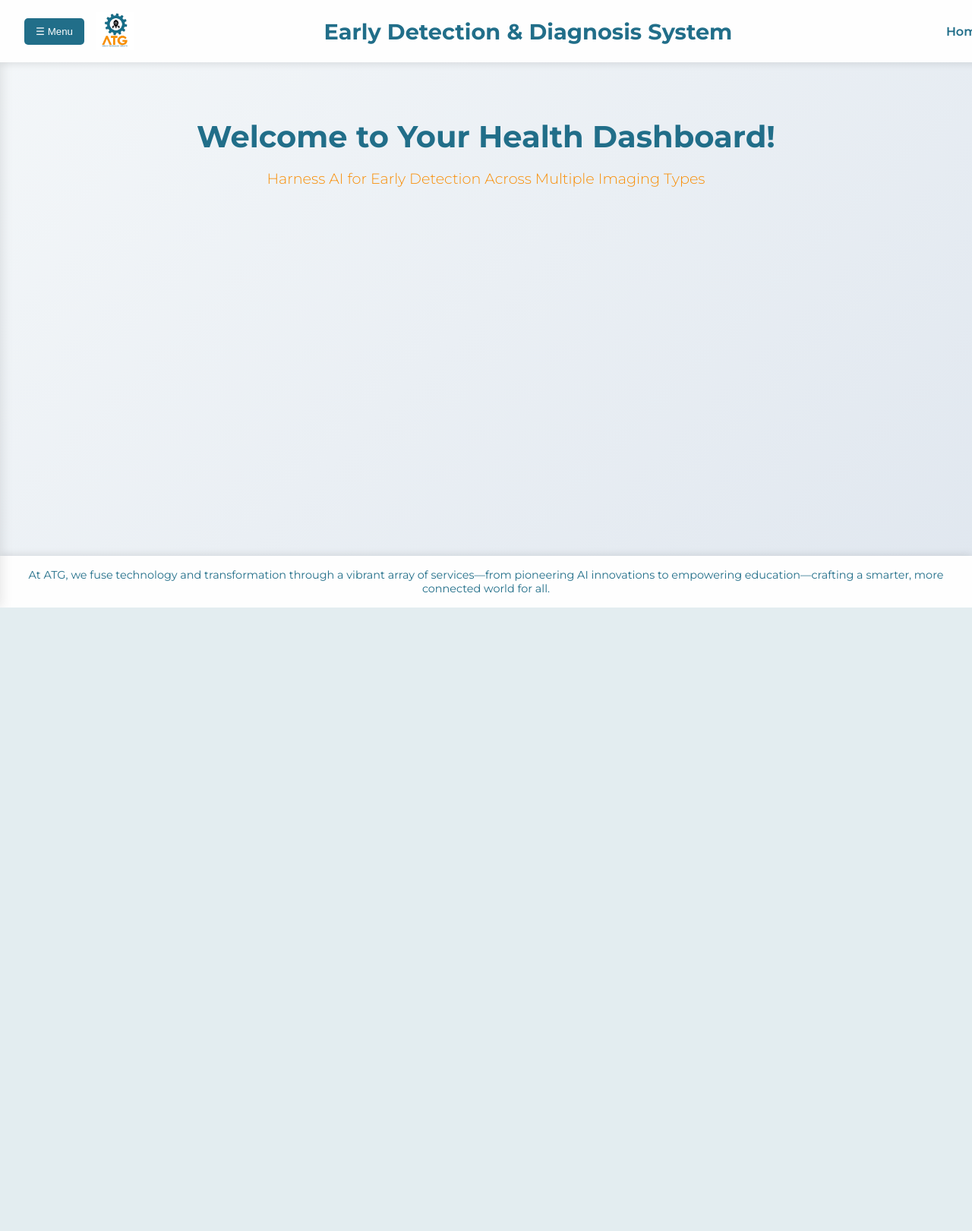
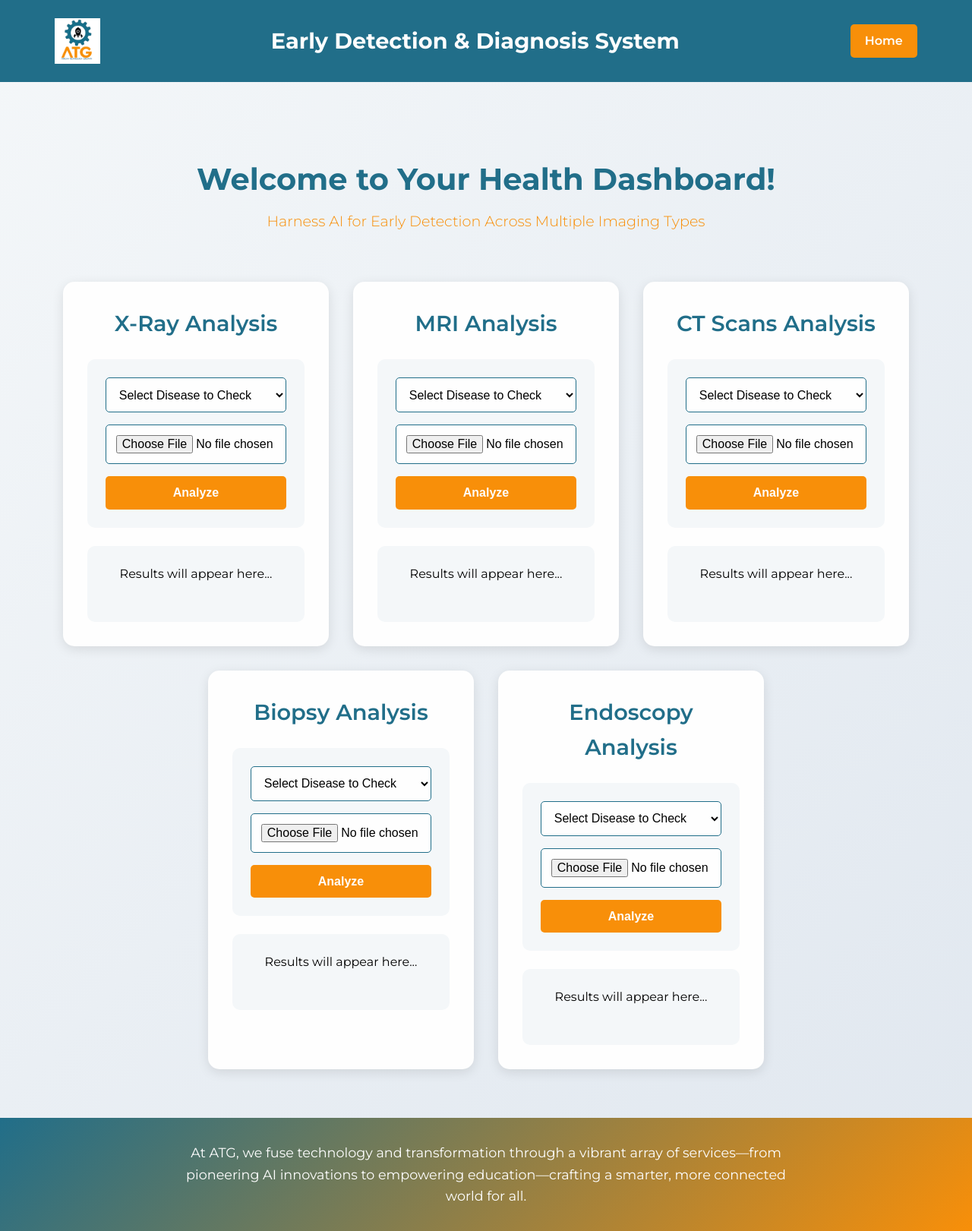
Before and after one commit to Choros5/Diagnostic_Website, a Flask app: page /dashboard in a window 1280 px wide. Shown: the whole page at 76% size. Before the commit the page ends 800 px from the top, so only its background shows below. Run offline with Flask 3, Linux system fonts and the light colour scheme; the visitor is signed in with stand-in values (Sample User, id 1); parts of the project's set-up code (start-up, migrations or seed data) failed here and were passed over.

Commit message:
Update dashboard.html

```diff
--- a/templates/dashboard.html
+++ b/templates/dashboard.html
@@ -8,15 +8,190 @@
     <meta name="author" content="African Technology Growth">
     <title>Dashboard - Early Detection System</title>
     <link href="https://fonts.googleapis.com/css2?family=Montserrat:wght@300;400;600;700&display=swap" rel="stylesheet">
-    <link rel="stylesheet" href="{{ url_for('static', filename='css/dashboard.css') }}">
+    <link rel="stylesheet" href="{{ url_for('static', filename='css/styles.css') }}">
+    <style>
+        body {
+            background: linear-gradient(135deg, #f4f7f9 0%, #e0e7ef 100%);
+            min-height: 100vh;
+            color: #020202;
+            font-family: 'Montserrat', sans-serif;
+        }
+
+        .dashboard-container {
+            max-width: 1400px;
+            margin: 4rem auto;
+            padding: 0 2rem;
+        }
+
+        .dashboard-header {
+            text-align: center;
+            padding: 2rem 0;
+            animation: fadeIn 1s ease-in;
+        }
+
+        .dashboard-header h1 {
+            font-size: 2.5rem;
+            font-weight: 700;
+            color: #216e89;
+            margin-bottom: 0.5rem;
+        }
+
+        .dashboard-header p {
+            font-size: 1.2rem;
+            font-weight: 300;
+            color: #f88f09;
+        }
+
+        .models {
+            display: flex;
+            flex-wrap: wrap;
+            gap: 2rem;
+            justify-content: center;
+            margin: 2rem 0;
+            animation: slideUp 1s ease-in;
+        }
+
+        .model-section {
+            flex: 1;
+            min-width: 300px;
+            max-width: 350px;
+            background: #fefefe;
+            padding: 2rem;
+            border-radius: 15px;
+            box-shadow: 0 4px 15px rgba(0, 0, 0, 0.1);
+            transition: transform 0.3s ease, box-shadow 0.3s ease;
+        }
+
+        .model-section:hover {
+            transform: translateY(-10px);
+            box-shadow: 0 6px 20px rgba(0, 0, 0, 0.15);
+        }
+
+        .model-section h2 {
+            font-size: 1.8rem;
+            font-weight: 600;
+            color: #216e89;
+            text-align: center;
+            margin-bottom: 1.5rem;
+        }
+
+        .upload-area {
+            padding: 1.5rem;
+            background: #f4f7f9;
+            border-radius: 10px;
+            text-align: center;
+        }
+
+        .upload-group {
+            display: flex;
+            flex-direction: column;
+            align-items: center;
+            gap: 1rem;
+        }
+
+        select, input[type="file"] {
+            width: 100%;
+            padding: 0.8rem;
+            border: 1px solid #216e89;
+            border-radius: 5px;
+            font-size: 1rem;
+            font-weight: 400;
+            background: #fefefe;
+        }
+
+        .analyze-btn {
+            width: 100%;
+            padding: 0.8rem;
+            background: #f88f09;
+            color: #fefefe;
+            border: none;
+            border-radius: 5px;
+            font-weight: 600;
+            font-size: 1rem;
+            cursor: pointer;
+            transition: background 0.3s, transform 0.2s;
+        }
+
+        .analyze-btn:hover {
+            background: #ffaa33;
+            transform: scale(1.02);
+        }
+
+        .analyze-btn:active {
+            transform: scale(0.98);
+        }
+
+        .results-area {
+            margin-top: 1.5rem;
+            padding: 1.5rem;
+            background: #f4f7f9;
+            border-radius: 10px;
+            min-height: 100px;
+            text-align: center;
+            font-size: 1rem;
+        }
+
+        .results-area strong {
+            color: #216e89;
+            font-weight: 700;
+        }
+
+        .results-area p {
+            margin: 0.5rem 0;
+        }
+
+        .gradcam-image {
+            max-width: 100%;
+            height: auto;
+            margin-top: 1rem;
+            border-radius: 5px;
+            box-shadow: 0 2px 5px rgba(0, 0, 0, 0.1);
+        }
+
+        @keyframes fadeIn {
+            from { opacity: 0; }
+            to { opacity: 1; }
+        }
+
+        @keyframes slideUp {
+            from { transform: translateY(50px); opacity: 0; }
+            to { transform: translateY(0); opacity: 1; }
+        }
+
+        @media (max-width: 1024px) {
+            .models {
+                flex-direction: column;
+                align-items: center;
+            }
+
+            .model-section {
+                max-width: 400px;
+            }
+        }
+
+        @media (max-width: 480px) {
+            .dashboard-header h1 {
+                font-size: 1.8rem;
+            }
+
+            .dashboard-header p {
+                font-size: 1rem;
+            }
+
+            .model-section {
+                padding: 1.5rem;
+            }
+
+            .model-section h2 {
+                font-size: 1.5rem;
+            }
+        }
+    </style>
 </head>
 <body>
     <header>
         <div class="header-container">
-            <div class="header-left">
-                <button class="sidebar-toggle" onclick="toggleSidebar()">☰ Menu</button>
             <img src="{{ url_for('static', filename='images/atg-logo.png') }}" alt="ATG Logo" class="logo">
-            </div>
             <h1>Early Detection & Diagnosis System</h1>
             <nav>
                 <a href="/" class="nav-link">Home</a>
@@ -24,149 +199,91 @@
         </div>
     </header>
 
-    <div class="sidebar" id="sidebar">
-        <div class="sidebar-content">
-            <h2>Analysis Categories</h2>
-            <div class="category">
-                <h3>X-Ray</h3>
-                <ul class="disease-list">
-                    <li onclick="showSection('xray', 'pneumonia')">Pneumonia</li>
-                    <li onclick="showSection('xray', 'tuberculosis')">Tuberculosis</li>
-                    <li onclick="showSection('xray', 'lung_cancer')">Lung Cancer</li>
-                </ul>
-            </div>
-            <div class="category">
-                <h3>MRI</h3>
-                <ul class="disease-list">
-                    <li onclick="showSection('mri', 'brain_cancer')">Brain Cancer</li>
-                </ul>
-            </div>
-            <div class="category">
-                <h3>CT Scans</h3>
-                <ul class="disease-list">
-                    <li onclick="showSection('ct', 'kidney_cancer')">Kidney Cancer</li>
-                    <li onclick="showSection('ct', 'breast_cancer')">Breast Cancer</li>
-                </ul>
-            </div>
-            <div class="category">
-                <h3>Biopsy</h3>
-                <ul class="disease-list">
-                    <li onclick="showSection('biopsy', 'cervical_cancer')">Cervical Cancer</li>
-                    <li onclick="showSection('biopsy', 'lung_cancer')">Lung Cancer</li>
-                </ul>
-            </div>
-            <div class="category">
-                <h3>Endoscopy</h3>
-                <ul class="disease-list">
-                    <li onclick="showSection('endoscopy', 'esophageal_cancer')">Esophageal Cancer</li>
-                </ul>
-            </div>
-        </div>
-    </div>
-
-    <div class="main-content">
+    <div class="dashboard-container">
         <div class="dashboard-header">
             <h1>Welcome to Your Health Dashboard!</h1>
             <p>Harness AI for Early Detection Across Multiple Imaging Types</p>
         </div>
 
-        <div class="model-section" id="xray-pneumonia">
-            <h2>X-Ray - Pneumonia Analysis</h2>
+        <div class="models">
+            <div class="model-section" id="xray">
+                <h2>X-Ray Analysis</h2>
                 <div class="upload-area">
                     <div class="upload-group">
-                    <input type="file" id="xrayFile-pneumonia" accept="image/*">
-                    <button class="analyze-btn" onclick="analyzeImage('xray', 'pneumonia')">Analyze</button>
+                        <select id="xrayDisease">
+                            <option value="">Select Disease to Check</option>
+                            <option value="pneumonia">Pneumonia</option>
+                            <option value="tuberculosis">Tuberculosis</option>
+                            <option value="lung_cancer">Lung Cancer</option>
+                        </select>
+                        <input type="file" id="xrayFile" accept="image/*">
+                        <button class="analyze-btn" onclick="analyzeImage('xray')">Analyze</button>
                     </div>
                 </div>
-            <div class="results-area" id="xrayResults-pneumonia">Results will appear here...</div>
+                <div class="results-area" id="xrayResults">Results will appear here...</div>
             </div>
 
-        <div class="model-section" id="xray-tuberculosis">
-            <h2>X-Ray - Tuberculosis Analysis</h2>
+            <div class="model-section" id="mri">
+                <h2>MRI Analysis</h2>
                 <div class="upload-area">
                     <div class="upload-group">
-                    <input type="file" id="xrayFile-tuberculosis" accept="image/*">
-                    <button class="analyze-btn" onclick="analyzeImage('xray', 'tuberculosis')">Analyze</button>
+                        <select id="mriDisease">
+                            <option value="">Select Disease to Check</option>
+                            <option value="brain_cancer">Brain Cancer</option>
+                        </select>
+                        <input type="file" id="mriFile" accept="image/*">
+                        <button class="analyze-btn" onclick="analyzeImage('mri')">Analyze</button>
                     </div>
                 </div>
-            <div class="results-area" id="xrayResults-tuberculosis">Results will appear here...</div>
+                <div class="results-area" id="mriResults">Results will appear here...</div>
             </div>
 
-        <div class="model-section" id="xray-lung_cancer">
-            <h2>X-Ray - Lung Cancer Analysis</h2>
+            <div class="model-section" id="ct">
+                <h2>CT Scans Analysis</h2>
                 <div class="upload-area">
                     <div class="upload-group">
-                    <input type="file" id="xrayFile-lung_cancer" accept="image/*">
-                    <button class="analyze-btn" onclick="analyzeImage('xray', 'lung_cancer')">Analyze</button>
+                        <select id="ctDisease">
+                            <option value="">Select Disease to Check</option>
+                            <option value="kidney_cancer">Kidney Cancer</option>
+                            <option value="breast_cancer">Breast Cancer</option>
+                        </select>
+                        <input type="file" id="ctFile" accept="image/*">
+                        <button class="analyze-btn" onclick="analyzeImage('ct')">Analyze</button>
                     </div>
                 </div>
-            <div class="results-area" id="xrayResults-lung_cancer">Results will appear here...</div>
+                <div class="results-area" id="ctResults">Results will appear here...</div>
             </div>
 
-        <div class="model-section" id="mri-brain_cancer">
-            <h2>MRI - Brain Cancer Analysis</h2>
+            <div class="model-section" id="biopsy">
+                <h2>Biopsy Analysis</h2>
                 <div class="upload-area">
                     <div class="upload-group">
-                    <input type="file" id="mriFile-brain_cancer" accept="image/*">
-                    <button class="analyze-btn" onclick="analyzeImage('mri', 'brain_cancer')">Analyze</button>
+                        <select id="biopsyDisease">
+                            <option value="">Select Disease to Check</option>
+                            <option value="cervical_cancer">Cervical Cancer</option>
+                            <option value="lung_cancer">Lung Cancer</option>
+                        </select>
+                        <input type="file" id="biopsyFile" accept="image/*">
+                        <button class="analyze-btn" onclick="analyzeImage('biopsy')">Analyze</button>
                     </div>
                 </div>
-            <div class="results-area" id="mriResults-brain_cancer">Results will appear here...</div>
+                <div class="results-area" id="biopsyResults">Results will appear here...</div>
             </div>
 
-        <div class="model-section" id="ct-kidney_cancer">
-            <h2>CT - Kidney Cancer Analysis</h2>
+            <div class="model-section" id="endoscopy">
+                <h2>Endoscopy Analysis</h2>
                 <div class="upload-area">
                     <div class="upload-group">
-                    <input type="file" id="ctFile-kidney_cancer" accept="image/*">
-                    <button class="analyze-btn" onclick="analyzeImage('ct', 'kidney_cancer')">Analyze</button>
+                        <select id="endoscopyDisease">
+                            <option value="">Select Disease to Check</option>
+                            <option value="esophageal_cancer">Esophageal Cancer</option>
+                        </select>
+                        <input type="file" id="endoscopyFile" accept="image/*">
+                        <button class="analyze-btn" onclick="analyzeImage('endoscopy')">Analyze</button>
                     </div>
                 </div>
-            <div class="results-area" id="ctResults-kidney_cancer">Results will appear here...</div>
+                <div class="results-area" id="endoscopyResults">Results will appear here...</div>
             </div>
-
-        <div class="model-section" id="ct-breast_cancer">
-            <h2>CT - Breast Cancer Analysis</h2>
-            <div class="upload-area">
-                <div class="upload-group">
-                    <input type="file" id="ctFile-breast_cancer" accept="image/*">
-                    <button class="analyze-btn" onclick="analyzeImage('ct', 'breast_cancer')">Analyze</button>
-                </div>
-            </div>
-            <div class="results-area" id="ctResults-breast_cancer">Results will appear here...</div>
-        </div>
-
-        <div class="model-section" id="biopsy-cervical_cancer">
-            <h2>Biopsy - Cervical Cancer Analysis</h2>
-            <div class="upload-area">
-                <div class="upload-group">
-                    <input type="file" id="biopsyFile-cervical_cancer" accept="image/*">
-                    <button class="analyze-btn" onclick="analyzeImage('biopsy', 'cervical_cancer')">Analyze</button>
-                </div>
-            </div>
-            <div class="results-area" id="biopsyResults-cervical_cancer">Results will appear here...</div>
-        </div>
-
-        <div class="model-section" id="biopsy-lung_cancer">
-            <h2>Biopsy - Lung Cancer Analysis</h2>
-            <div class="upload-area">
-                <div class="upload-group">
-                    <input type="file" id="biopsyFile-lung_cancer" accept="image/*">
-                    <button class="analyze-btn" onclick="analyzeImage('biopsy', 'lung_cancer')">Analyze</button>
-                </div>
-            </div>
-            <div class="results-area" id="biopsyResults-lung_cancer">Results will appear here...</div>
-        </div>
-
-        <div class="model-section" id="endoscopy-esophageal_cancer">
-            <h2>Endoscopy - Esophageal Cancer Analysis</h2>
-            <div class="upload-area">
-                <div class="upload-group">
-                    <input type="file" id="endoscopyFile-esophageal_cancer" accept="image/*">
-                    <button class="analyze-btn" onclick="analyzeImage('endoscopy', 'esophageal_cancer')">Analyze</button>
-                </div>
-            </div>
-            <div class="results-area" id="endoscopyResults-esophageal_cancer">Results will appear here...</div>
         </div>
     </div>
 
@@ -175,27 +292,20 @@
     </footer>
 
     <script>
-        function toggleSidebar() {
-            document.getElementById('sidebar').classList.toggle('active');
-        }
-
-        function showSection(type, disease) {
-            document.querySelectorAll('.model-section').forEach(section => {
-                section.classList.remove('active');
-            });
-            document.getElementById(`${type}-${disease}`).classList.add('active');
-            if (window.innerWidth <= 768) {
-                toggleSidebar();
-            }
-        }
-
-        async function analyzeImage(type, disease) {
-            const fileInput = document.getElementById(`${type}File-${disease}`);
-            const resultsDiv = document.getElementById(`${type}Results-${disease}`);
+        async function analyzeImage(type) {
+            const fileInput = document.getElementById(`${type}File`);
+            const diseaseSelect = document.getElementById(`${type}Disease`);
+            const resultsDiv = document.getElementById(`${type}Results`);
             const file = fileInput.files[0];
+            const disease = diseaseSelect.value;
 
             if (!file) {
                 resultsDiv.innerHTML = "<p><strong>Error:</strong> Please upload an image first!</p>";
+                return;
+            }
+
+            if (!disease) {
+                resultsDiv.innerHTML = "<p><strong>Error:</strong> Please select a disease to check!</p>";
                 return;
             }
 
```
Lines whose indentation alone changed are shown as unchanged.
